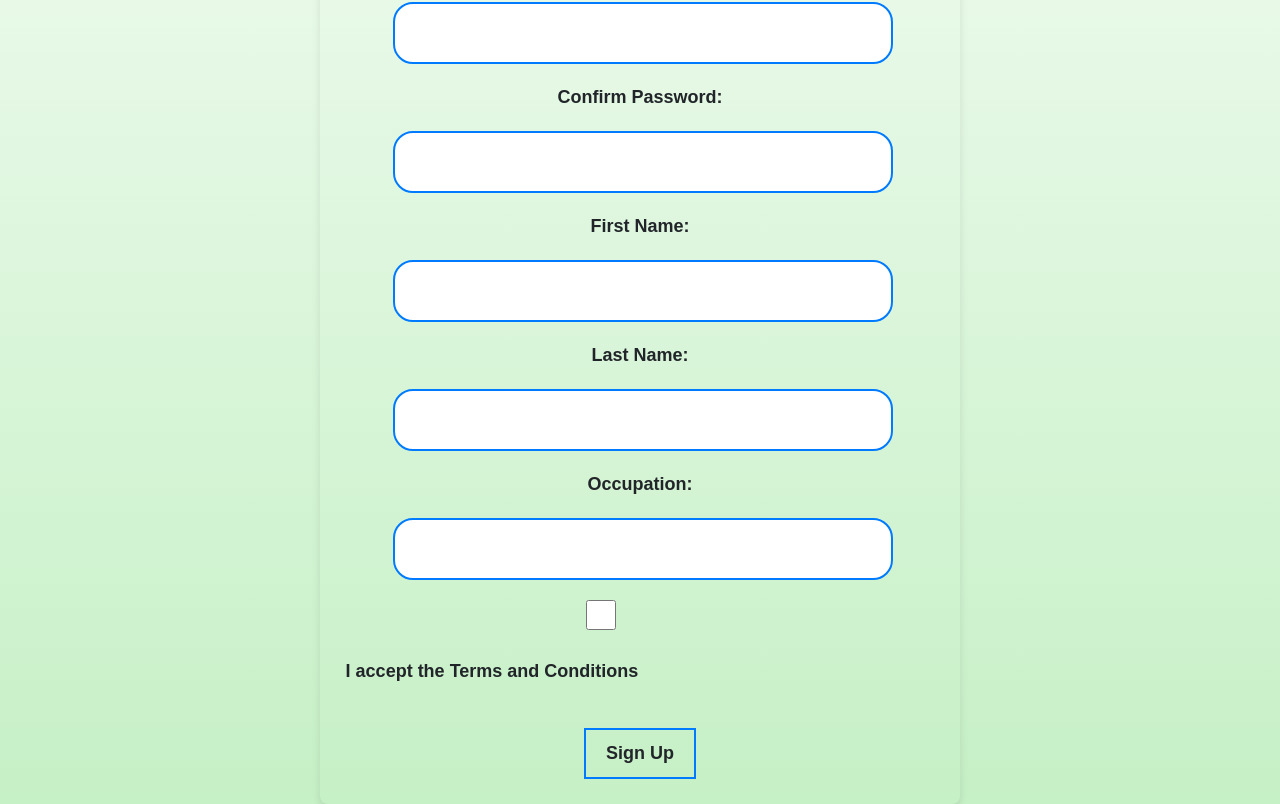
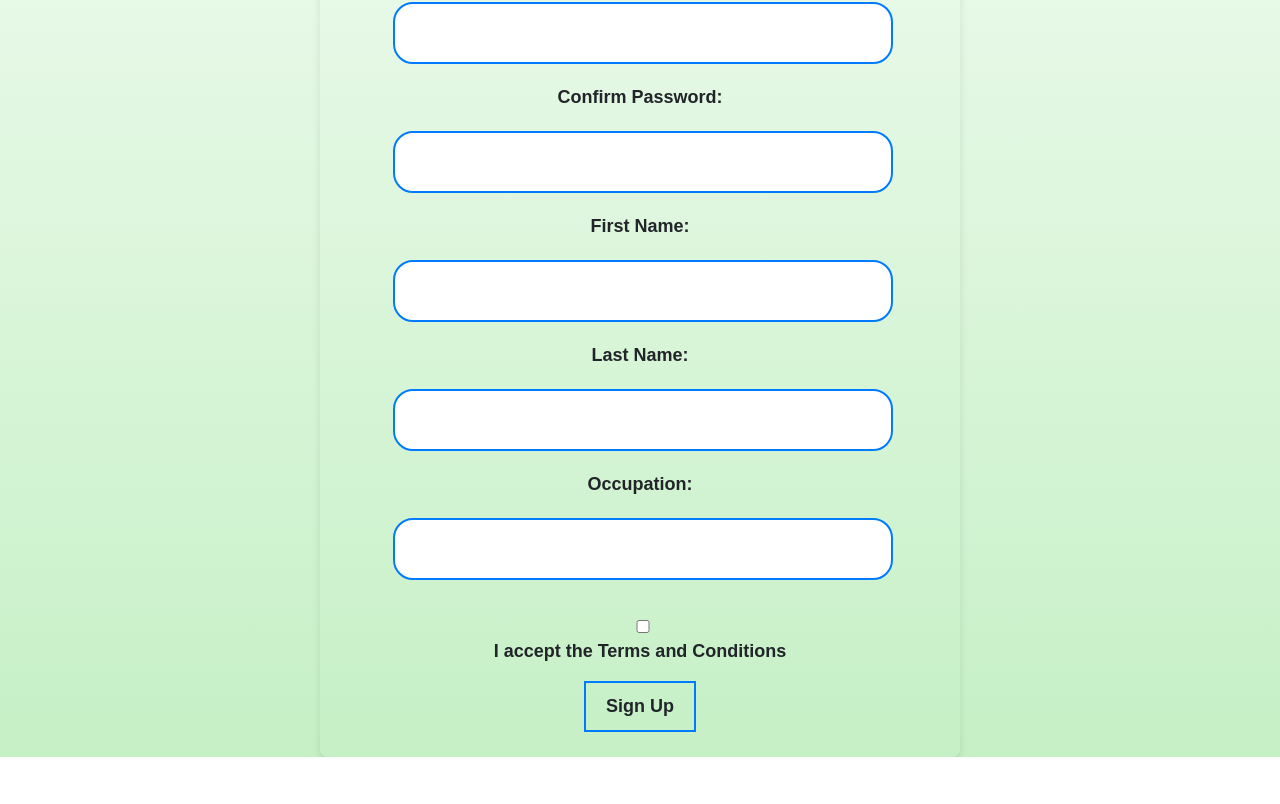
Before and after one commit to osasiyamu/Personal-Portfolio, a React (Create React App) app: page /join in a window 1280 px wide. Shown: the part 560-1364 px from the top of the page. After the commit the page ends 1317 px from the top, so only its background shows below. Built offline with nearby package versions, Linux system fonts and the light colour scheme.

Commit message:
CSS enhancement

```diff
--- a/src/assets/css/join.css
+++ b/src/assets/css/join.css
@@ -71,3 +71,33 @@ button:hover {
         width: 90%; /* Adjust input and button width on smaller screens */
     }
 }
+
+
+.checkbox-container {
+    display: flex;
+    flex-direction: column;
+    align-items: center;
+    margin-top: 20px;
+}
+
+/* Styles for the checkbox */
+#terms_and_conds {
+    margin-bottom: 10px;
+}
+
+.checkbox-container {
+    display: flex;
+    flex-direction: column;
+    align-items: center;
+}
+
+/* Styles for the checkbox */
+#terms_and_conds {
+    /* Remove any specific width/height if it's causing the checkbox to appear larger */
+    margin-bottom: 5px; /* Reduced space between checkbox and label text */
+}
+
+/* You may adjust the label margin if needed */
+label[for='terms_and_conds'] {
+    margin-top: 0; /* Remove excess space above the label */
+}
--- a/src/pages/Join.js
+++ b/src/pages/Join.js
@@ -103,10 +103,10 @@ const Join = () => {
                     <label>Occupation:</label>
                     <input type="text" id="occupation" name="occupation" required value={occupation} onChange={(e) => setOccupation(e.target.value)} />
 
-                    <div>
+                    <div className="checkbox-container">
                         <input type="checkbox" id="terms_and_conds" name="checkbox" required />
                         <label htmlFor='terms_and_conds'>I accept the Terms and Conditions</label>
-                    </div><br />
+                    </div>
 
                     {/* Display error message if sign up fails */}
                     <p className='errorMsg'></p>
```
